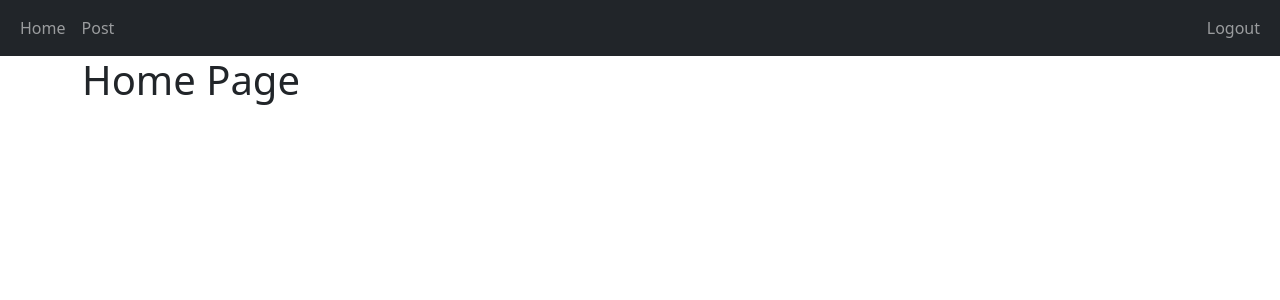
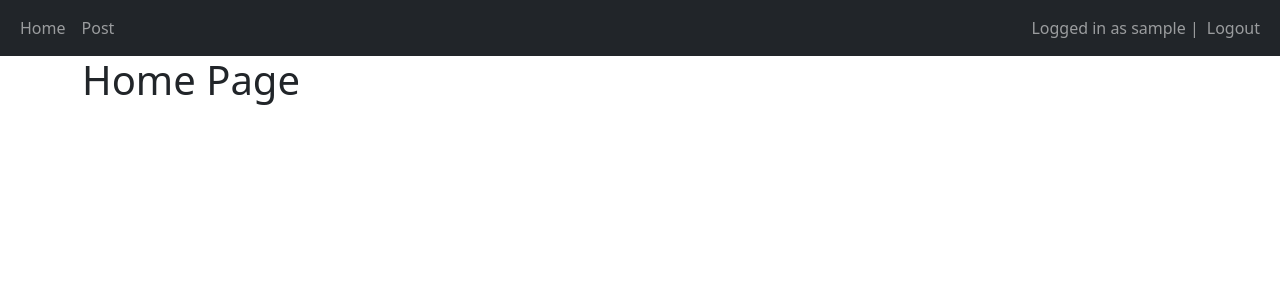
Before and after one commit to triyog-shrestha/user-auth-flow, a Django app: page /home/ in a window 1280 px wide. Shown: the top 300 px of the page. Run offline with Django 5.2, Linux system fonts and the light colour scheme; the visitor is signed in with stand-in values (Sample User, id 1).

Commit message:
modified the navbar

```diff
--- a/main/templates/main/base.html
+++ b/main/templates/main/base.html
@@ -22,12 +22,10 @@
 
             <div>
                 <ul class="navbar-nav">
-                    <li class="nav-item">
+                    <li class="nav-item d-flex align-items-center">
                         {% if user.is_authenticated %}
-                            <form method="post" action="{% url 'logout' %}">
-                                {% csrf_token %}
-                                <button type="submit" class="nav-link btn btn-link">Logout</button>
-                            </form>
+                            <span class="navbar-text">Logged in as {{ user.username }} |</span>
+                            <a href="{% url 'logout' %}" class="nav-link">Logout</a>
                         {% else %}
                             <a href="{% url 'login' %}" class="nav-link">Login</a>
                         {% endif %}
```
